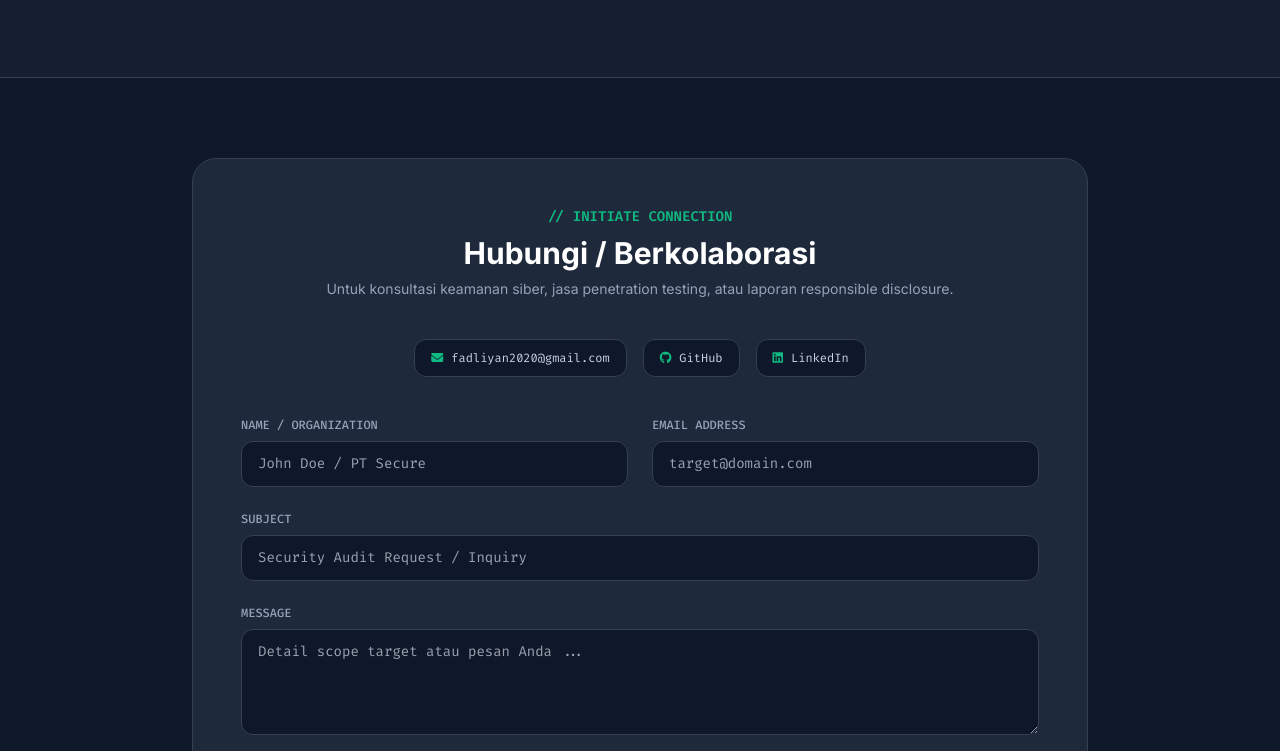
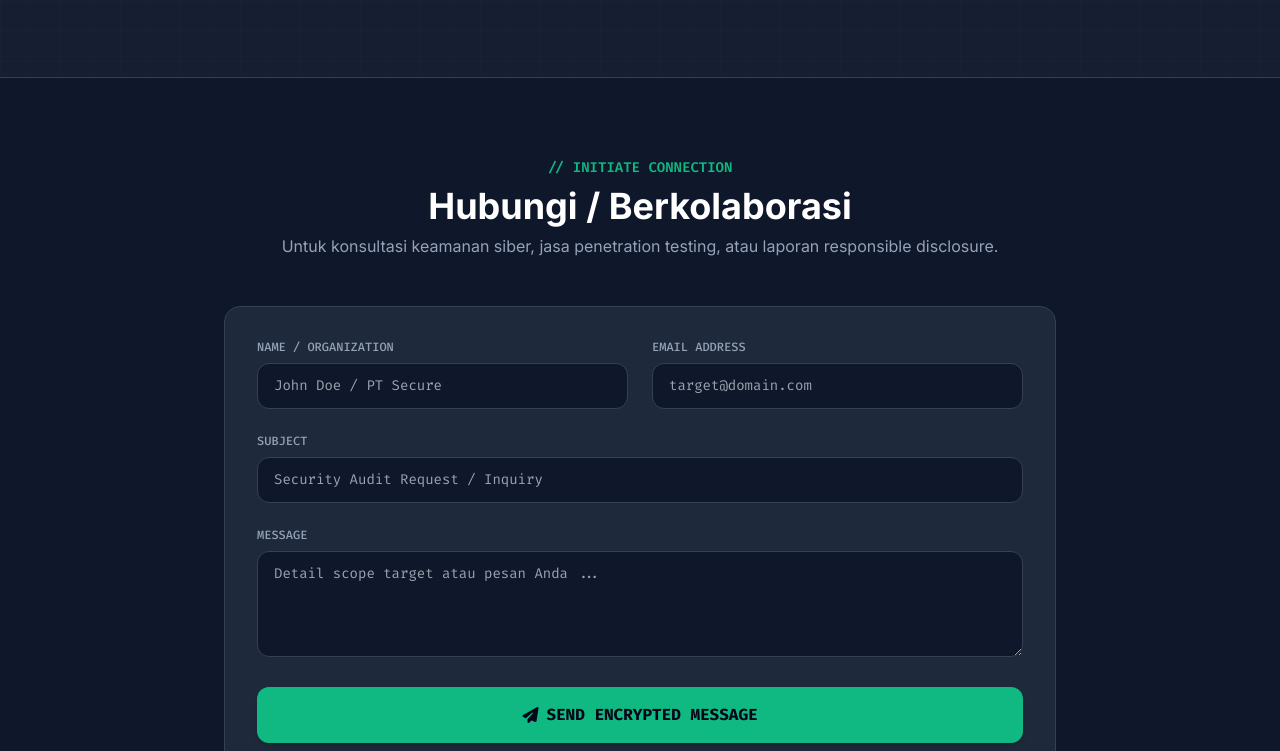
Before and after one commit to fadliyan-cyber/fadliyan, a plain HTML site: page index.html in a window 1280 px wide. Shown: the part 3149-3900 px from the top of the page. Drawn offline with nearby package versions, Linux system fonts and the light colour scheme.

Commit message:
Update index.html

```diff
--- a/index.html
+++ b/index.html
@@ -422,27 +422,42 @@
         </section>
 
         <!-- Contact Section -->
-        <section id="contact" class="py-20 bg-white dark:bg-dark-base transition-colors">
-            <div class="max-w-7xl mx-auto px-4 sm:px-6 lg:px-8">
-                <div class="max-w-4xl mx-auto bg-slate-50 dark:bg-dark-card rounded-3xl border border-slate-200 dark:border-dark-border p-8 sm:p-12 shadow-sm">
+        <!-- 05. /contact Section -->
+<section id="contact" class="py-20 bg-white dark:bg-dark-base transition-colors">
+    <div class="max-w-4xl mx-auto px-4 sm:px-6 lg:px-8">
+        <div class="text-center mb-12">
+            <div class="text-cyber-600 dark:text-cyber-500 font-mono text-sm mb-2 font-semibold">// INITIATE CONNECTION</div>
+            <h2 class="text-3xl sm:text-4xl font-bold text-slate-900 dark:text-white">Hubungi / Berkolaborasi</h2>
+            <p class="text-slate-600 dark:text-slate-400 mt-2">Untuk konsultasi keamanan siber, jasa penetration testing, atau laporan responsible disclosure.</p>
+        </div>
 
-                    <div class="text-center mb-10">
-                        <div class="text-cyber-600 dark:text-cyber-500 font-mono text-sm mb-2 font-semibold">// INITIATE CONNECTION</div>
-                        <h2 class="text-3xl font-bold text-slate-900 dark:text-white">Hubungi / Berkolaborasi</h2>
-                        <p class="text-slate-600 dark:text-slate-400 text-sm mt-2">Untuk konsultasi keamanan siber, jasa penetration testing, atau laporan responsible disclosure.</p>
+        <div class="bg-slate-50 dark:bg-dark-card p-8 rounded-2xl border border-slate-200 dark:border-dark-border shadow-sm">
+            <form action="https://formspree.io/f/xvkknwyo" method="POST" class="space-y-6">
+                <div class="grid grid-cols-1 sm:grid-cols-2 gap-6">
+                    <div>
+                        <label class="block text-xs font-mono text-slate-500 dark:text-slate-400 mb-2 font-medium">NAME / ORGANIZATION</label>
+                        <input type="text" name="name" required placeholder="John Doe / PT Secure" class="w-full px-4 py-3 rounded-xl bg-white dark:bg-dark-base border border-slate-300 dark:border-dark-border text-slate-900 dark:text-white focus:outline-none focus:border-cyber-500 font-mono text-sm">
                     </div>
-
-                    <div class="flex flex-wrap justify-center gap-4 mb-10 font-mono text-xs">
-                        <a href="mailto:fadliyan2020@gmail.com" class="px-4 py-2.5 rounded-xl bg-white dark:bg-dark-base border border-slate-200 dark:border-dark-border hover:border-cyber-500 text-slate-700 dark:text-slate-300 hover:text-cyber-600 dark:hover:text-cyber-400 transition-all flex items-center gap-2 shadow-sm">
-                            <i class="fas fa-envelope text-cyber-600 dark:text-cyber-500"></i> fadliyan2020@gmail.com
-                        </a>
-                        <a href="https://github.com/fadliyan-cyber" target="_blank" class="px-4 py-2.5 rounded-xl bg-white dark:bg-dark-base border border-slate-200 dark:border-dark-border hover:border-cyber-500 text-slate-700 dark:text-slate-300 hover:text-cyber-600 dark:hover:text-cyber-400 transition-all flex items-center gap-2 shadow-sm">
-                            <i class="fab fa-github text-cyber-600 dark:text-cyber-500"></i> GitHub
-                        </a>
-                        <a href="https://linkedin.com/in/fadliyan-ramaditia" target="_blank" class="px-4 py-2.5 rounded-xl bg-white dark:bg-dark-base border border-slate-200 dark:border-dark-border hover:border-cyber-500 text-slate-700 dark:text-slate-300 hover:text-cyber-600 dark:hover:text-cyber-400 transition-all flex items-center gap-2 shadow-sm">
-                            <i class="fab fa-linkedin text-cyber-600 dark:text-cyber-500"></i> LinkedIn
-                        </a>
+                    <div>
+                        <label class="block text-xs font-mono text-slate-500 dark:text-slate-400 mb-2 font-medium">EMAIL ADDRESS</label>
+                        <input type="email" name="email" required placeholder="target@domain.com" class="w-full px-4 py-3 rounded-xl bg-white dark:bg-dark-base border border-slate-300 dark:border-dark-border text-slate-900 dark:text-white focus:outline-none focus:border-cyber-500 font-mono text-sm">
                     </div>
+                </div>
+                <div>
+                    <label class="block text-xs font-mono text-slate-500 dark:text-slate-400 mb-2 font-medium">SUBJECT</label>
+                    <input type="text" name="subject" required placeholder="Security Audit Request / Inquiry" class="w-full px-4 py-3 rounded-xl bg-white dark:bg-dark-base border border-slate-300 dark:border-dark-border text-slate-900 dark:text-white focus:outline-none focus:border-cyber-500 font-mono text-sm">
+                </div>
+                <div>
+                    <label class="block text-xs font-mono text-slate-500 dark:text-slate-400 mb-2 font-medium">MESSAGE</label>
+                    <textarea name="message" rows="4" required placeholder="Detail scope target atau pesan Anda ..." class="w-full px-4 py-3 rounded-xl bg-white dark:bg-dark-base border border-slate-300 dark:border-dark-border text-slate-900 dark:text-white focus:outline-none focus:border-cyber-500 font-mono text-sm"></textarea>
+                </div>
+                <button type="submit" class="w-full py-4 rounded-xl bg-cyber-500 text-slate-950 font-bold font-mono hover:bg-cyber-400 transition-all flex items-center justify-center gap-2 shadow-md">
+                    <i class="fas fa-paper-plane"></i> SEND ENCRYPTED MESSAGE
+                </button>
+            </form>
+        </div>
+    </div>
+</section>
 
 
                     <form action="https://formspree.io/f/xvkknwyo" method="POST" class="space-y-6">
```
